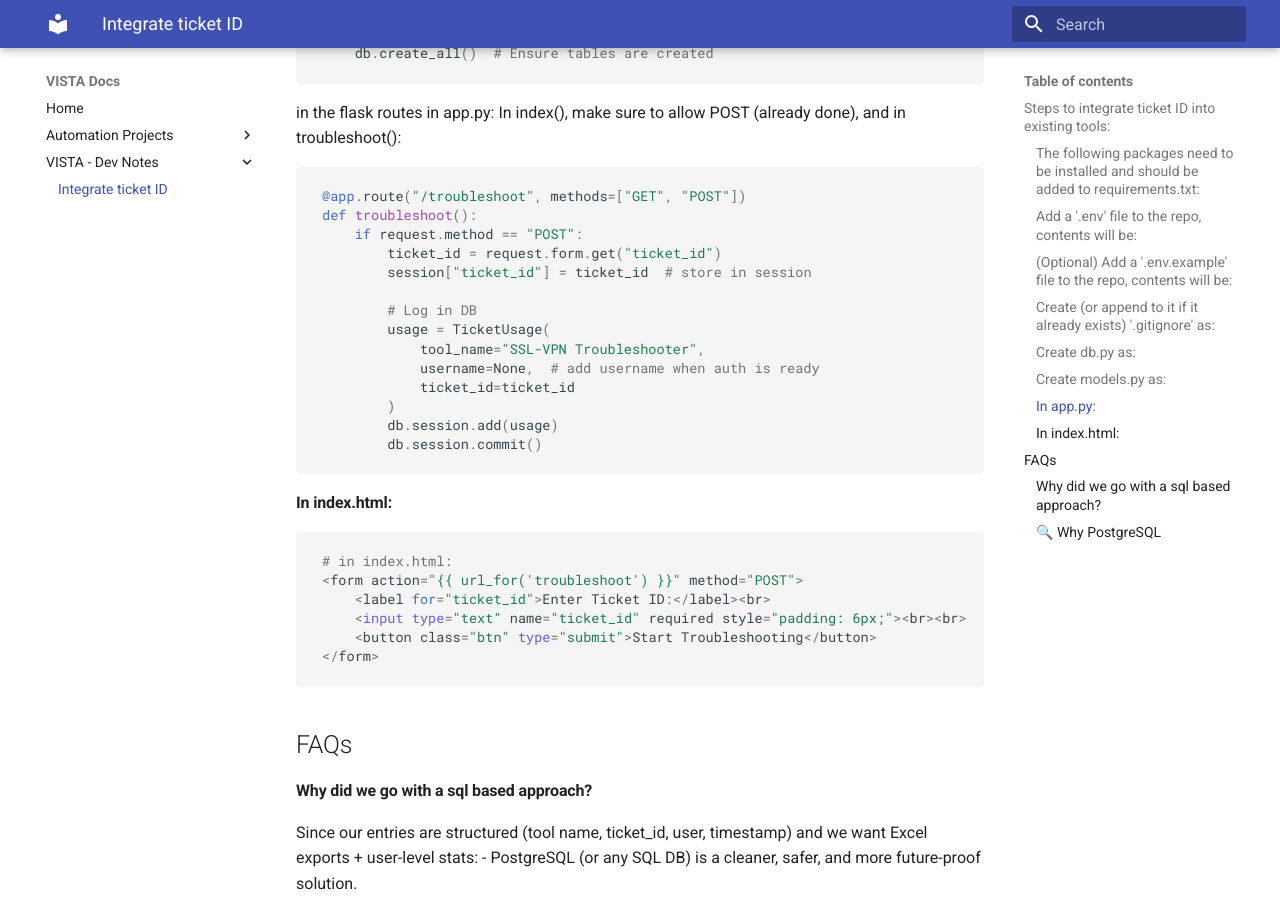
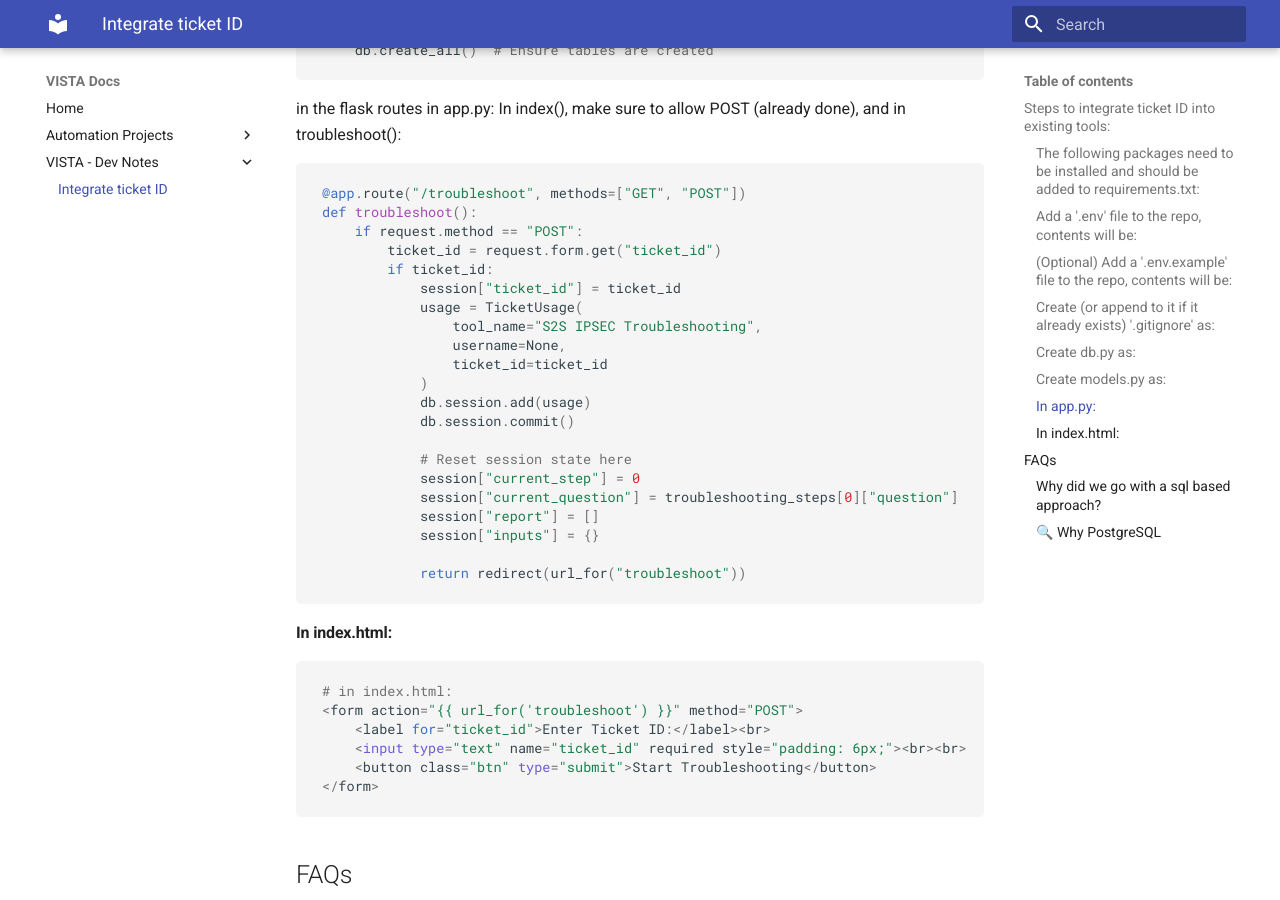
Before and after one commit to ProjectVISTA/VISTA-docs, an MkDocs documentation site: the page built from docs/vista-dev-notes/forticare-ticket.md, in a window 1280 px wide and 900 px high, scrolled down 1460 px. Built offline with MkDocs 1.6.1 and Material for MkDocs 9.7.7, drawn with Linux system fonts in a browser that asks for light colours; some of the changed text lies outside the part shown.

Commit message:
additions

````diff
--- a/docs/vista-dev-notes/forticare-ticket.md
+++ b/docs/vista-dev-notes/forticare-ticket.md
@@ -28,8 +28,9 @@ db = SQLAlchemy()
 ```
 
 #### Create models.py as:
+```python
 from db import db
-```python
+
 class TicketUsage(db.Model):
     id = db.Column(db.Integer, primary_key=True)
     tool_name = db.Column(db.String(100), nullable=False)
@@ -68,16 +69,23 @@ In index(), make sure to allow POST (already done), and in troubleshoot():
 def troubleshoot():
     if request.method == "POST":
         ticket_id = request.form.get("ticket_id")
-        session["ticket_id"] = ticket_id  # store in session
+        if ticket_id:
+            session["ticket_id"] = ticket_id
+            usage = TicketUsage(
+                tool_name="S2S IPSEC Troubleshooting",
+                username=None,
+                ticket_id=ticket_id
+            )
+            db.session.add(usage)
+            db.session.commit()
 
-        # Log in DB
-        usage = TicketUsage(
-            tool_name="SSL-VPN Troubleshooter",
-            username=None,  # add username when auth is ready
-            ticket_id=ticket_id
-        )
-        db.session.add(usage)
-        db.session.commit()
+            # Reset session state here
+            session["current_step"] = 0
+            session["current_question"] = troubleshooting_steps[0]["question"]
+            session["report"] = []
+            session["inputs"] = {}
+
+            return redirect(url_for("troubleshoot"))
 ```
 
 #### In index.html:
````
